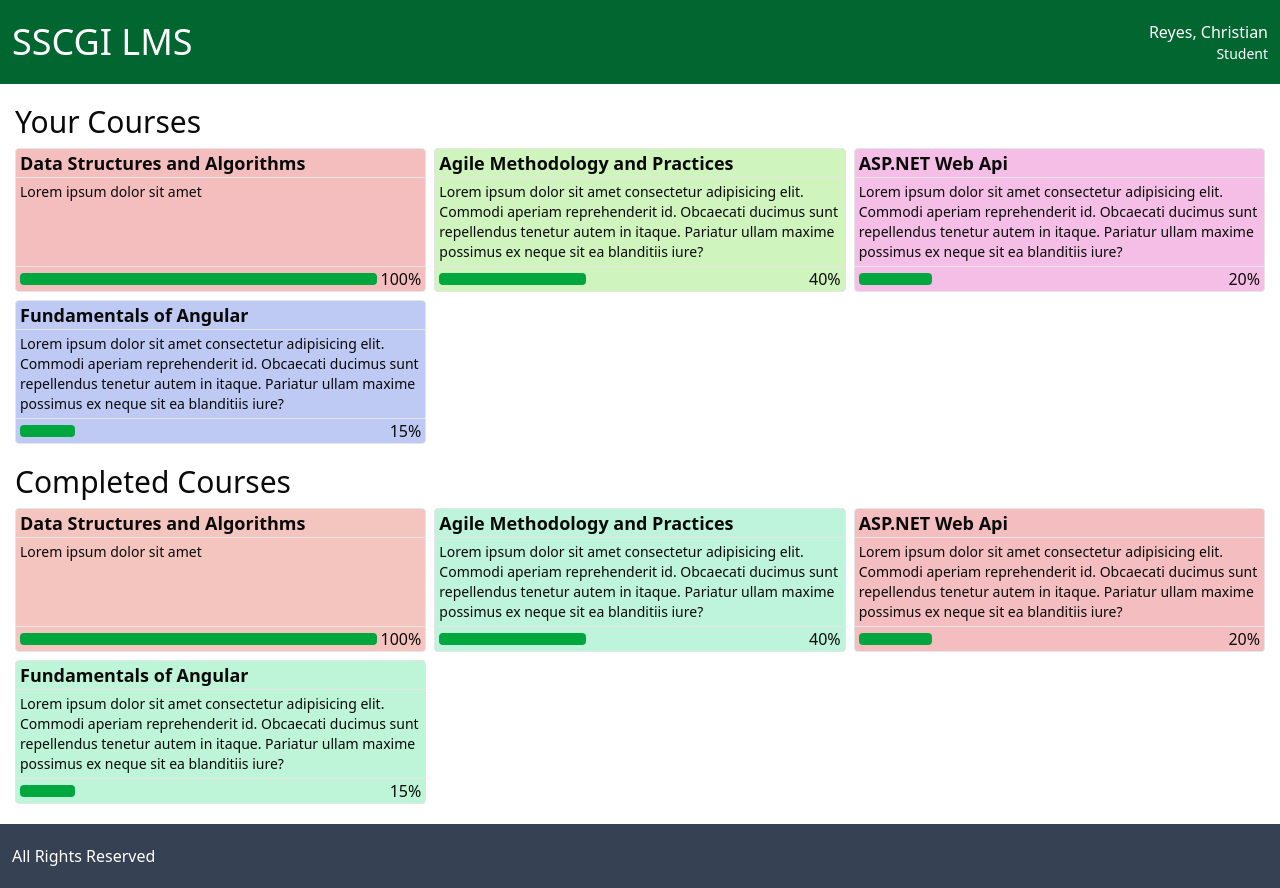
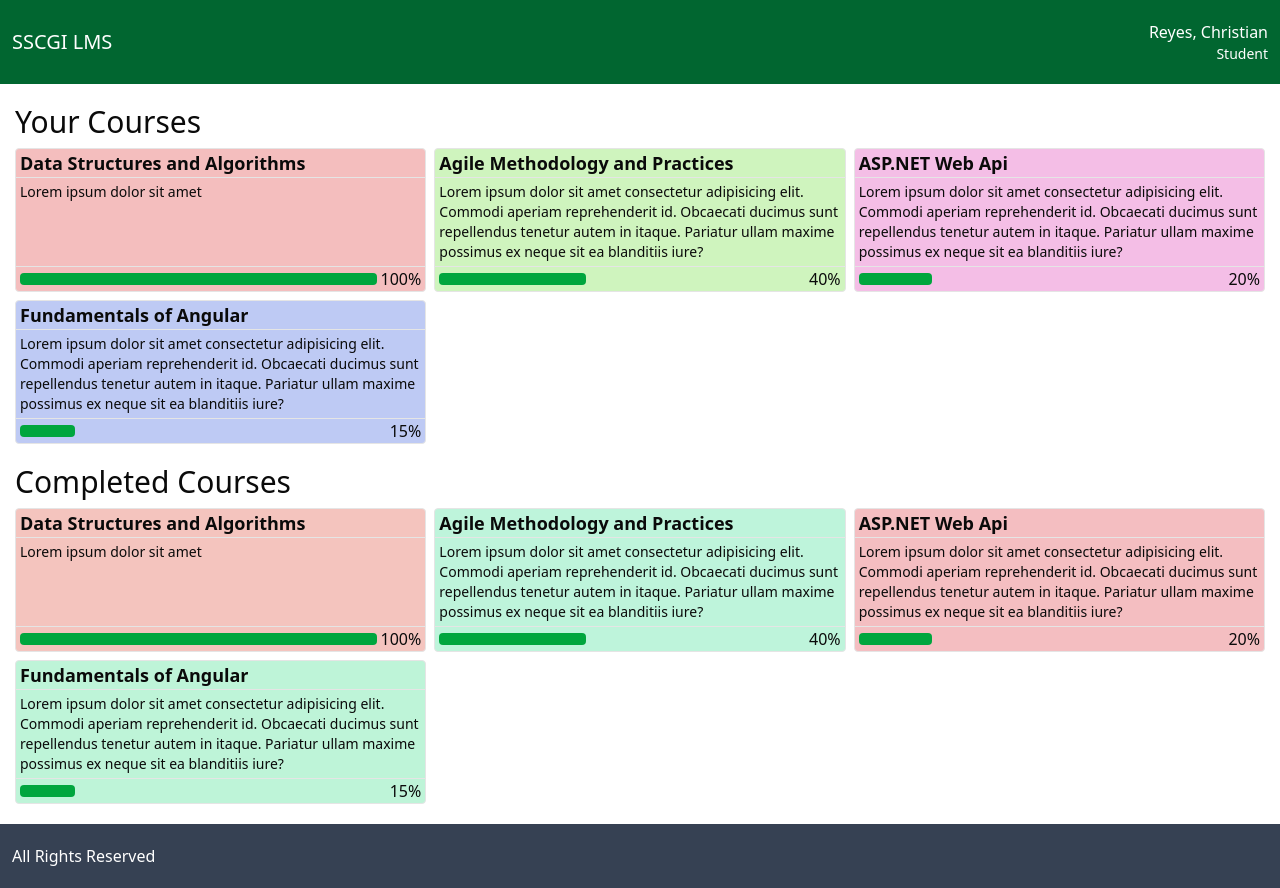
Before and after one commit to rchristianandrei/bootcamp-lms-fe, a Next.js app: page / in a window 1280 px wide. Built offline with nearby package versions, Linux system fonts and the light colour scheme.

Commit message:
use link tags

```diff
--- a/src/app/page.tsx
+++ b/src/app/page.tsx
@@ -1,38 +1,43 @@
 import { CourseCard } from "@/components/custom/custom-card";
+import Link from "next/link";
 
 export default function Home() {
   const courses = [
     {
       name: "Data Structures and Algorithms",
       description: "Lorem ipsum dolor sit amet",
-      progress: 100
+      progress: 100,
     },
     {
       name: "Agile Methodology and Practices",
       description:
         "Lorem ipsum dolor sit amet consectetur adipisicing elit. Commodi aperiam reprehenderit id. Obcaecati ducimus sunt repellendus tenetur autem in itaque. Pariatur ullam maxime possimus ex neque sit ea blanditiis iure?",
-        progress: 40
+      progress: 40,
     },
     {
       name: "ASP.NET Web Api",
       description:
         "Lorem ipsum dolor sit amet consectetur adipisicing elit. Commodi aperiam reprehenderit id. Obcaecati ducimus sunt repellendus tenetur autem in itaque. Pariatur ullam maxime possimus ex neque sit ea blanditiis iure?",
-        progress: 20
+      progress: 20,
     },
     {
       name: "Fundamentals of Angular",
       description:
         "Lorem ipsum dolor sit amet consectetur adipisicing elit. Commodi aperiam reprehenderit id. Obcaecati ducimus sunt repellendus tenetur autem in itaque. Pariatur ullam maxime possimus ex neque sit ea blanditiis iure?",
-        progress: 15
+      progress: 15,
     },
   ];
 
   return (
     <>
       <header className="bg-green-800 text-white px-3 py-5 flex justify-between items-center">
-        <h1 className="text-4xl">SSCGI LMS</h1>
+        <h1 className="text-xl cursor-pointer hover:underline">
+          <Link href="/">SSCGI LMS</Link>
+        </h1>
         <div className="text-right">
-          <p>Reyes, Christian</p>
+          <p className="cursor-pointer hover:underline">
+            <Link href="/profile">Reyes, Christian</Link>
+          </p>
           <p className="text-sm">Student</p>
         </div>
       </header>
--- a/src/components/custom/custom-card.tsx
+++ b/src/components/custom/custom-card.tsx
@@ -1,7 +1,9 @@
+import Link from "next/link";
+
 function randomLightColor() {
-  const h = Math.floor(Math.random() * 360);   // any hue
-  const s = 70;                                // good saturation
-  const l = 85;                                // high lightness = light colors
+  const h = Math.floor(Math.random() * 360); // any hue
+  const s = 70; // good saturation
+  const l = 85; // high lightness = light colors
   return `hsl(${h}, ${s}%, ${l}%)`;
 }
 
@@ -10,9 +12,17 @@ export function CourseCard(props: {
 }) {
   return (
     <>
-      <section className="border rounded flex flex-col" style={{backgroundColor: `${randomLightColor()}`}}>
+      <section
+        className="border rounded flex flex-col"
+        style={{ backgroundColor: `${randomLightColor()}` }}
+      >
         <section className="border-b-1 px-1 hover:underline cursor-pointer">
-          <h3 className="text-lg font-bold">{props.courseDetails.name}</h3>
+          <Link
+            className="w-full"
+            href={`/courses/${props.courseDetails.name}`}
+          >
+            <h3 className="text-lg font-bold">{props.courseDetails.name}</h3>
+          </Link>
         </section>
         <p className="p-1 line-clamp-5 flex-1 text-sm">
           {props.courseDetails.description}
@@ -24,7 +34,7 @@ export function CourseCard(props: {
               style={{ width: `${props.courseDetails.progress}%` }}
             ></div>
           </div>
-        <p>{props.courseDetails.progress}%</p>
+          <p>{props.courseDetails.progress}%</p>
         </section>
       </section>
     </>
```
